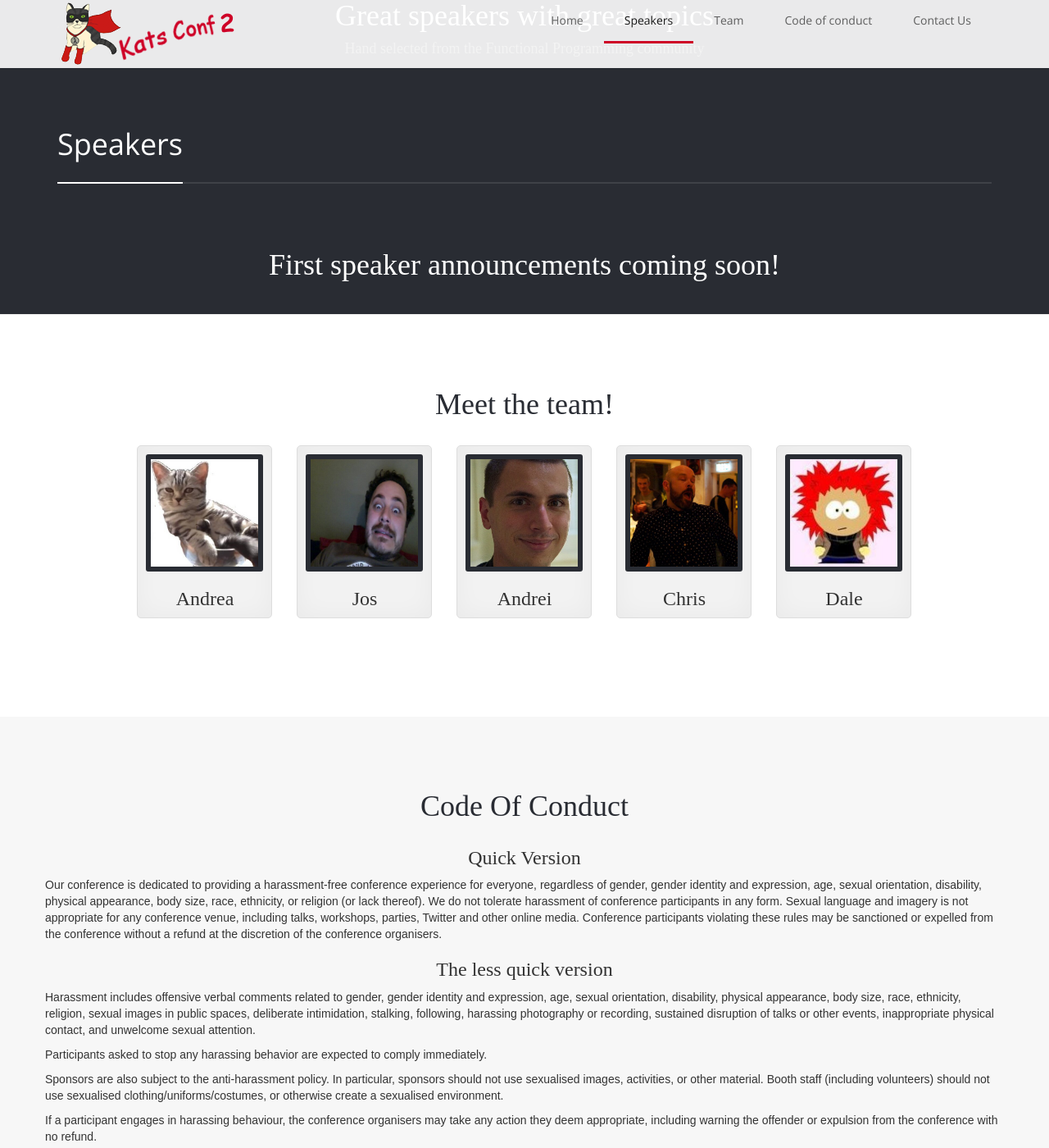
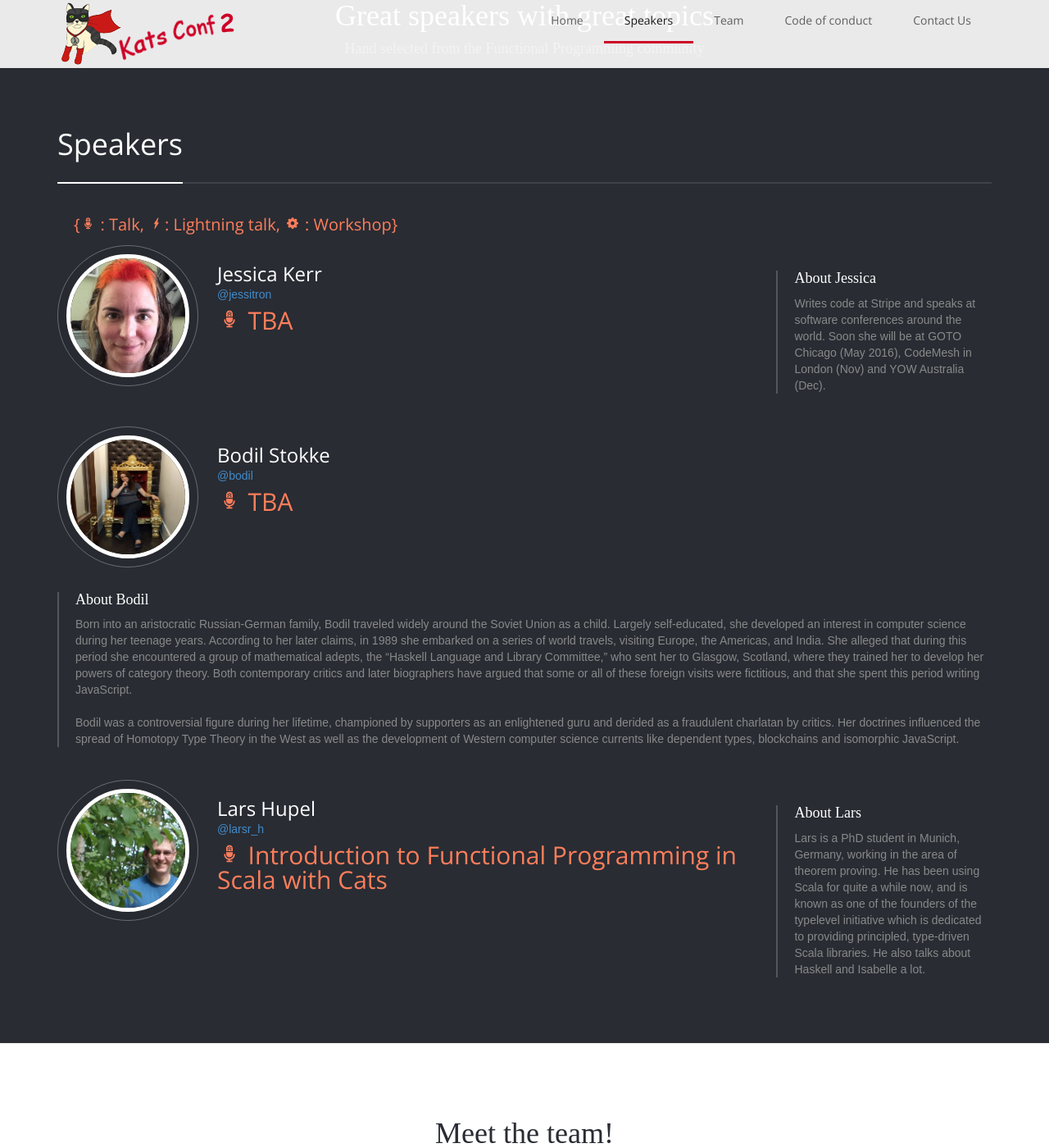
Before and after one commit to aidanf/functional-kats-conf, a Jekyll site: the page index.html, which Jekyll copies as it is, in a window 1280 px wide and 1400 px high, scrolled down 1173 px. Shown: the whole window at 82% size. Built offline with Jekyll 4.4.1, drawn with Linux system fonts in a browser that asks for light colours; nearby versions of some CDN libraries; some web fonts are replaced; library files that are not in the unit come from our copies; Markdown is read by kramdown in place of the engine named in the settings.

Commit message:
First few speakers

```diff
--- a/index.html
+++ b/index.html
@@ -221,11 +221,101 @@
 
                 <div class="tab-pane fade active in" id="tab-1">
 
-                  <!-- <p class="talk-legend">{<span class="icon-normal-microphone-stand">&nbsp;</span>: Talk, <span class="icon-normal-flash-power"></span>: Lightning talk, <span class=" icon-normal-cog-wheel">&nbsp;</span>: Workshop}</p>
-                     -->
-                    <h2>First speaker announcements coming soon!</h2>
+                  <p class="talk-legend">{<span class="icon-normal-microphone-stand">&nbsp;</span>: Talk, <span class="icon-normal-flash-power"></span>: Lightning talk, <span class=" icon-normal-cog-wheel">&nbsp;</span>: Workshop}</p>
 
+                    <div class="row speaker">
+                        <div class="col-sm-2">
+                            <div class="outer-border item">
+                                <div class="middle-border">
+                                    <img src="assets/pictures/jessica-kerr.jpg" class="img-circle inner-border">
+                                </div>
+                            </div>
+                        </div><!-- /.col-md-2 -->
 
+                        <div class="col-sm-7">
+                            <p class="name">Jessica Kerr</p>
+                            <p class="company"><a href="https://twitter.com/jessitron" target="_blank">@jessitron</a></p>
+                            <p class="talk-title"><span class="icon-normal-microphone-stand">&nbsp;</span>TBA</p>
+                            <p class="time"><!-- <span class="time-start">09:00</span> - 09:45 --></p>
+                        </div><!-- /.col-md-7 -->
+
+                        <hr>
+
+                        <div class="col-sm-3">
+                            <div class="about">
+                                <h4>About Jessica</h4>
+
+                                <p>
+                                  Writes code at Stripe and speaks at software conferences around the world. Soon she will be at GOTO Chicago (May 2016), CodeMesh in London (Nov) and YOW Australia (Dec).
+                                </p>
+                            </div><!-- /.about -->
+                        </div><!-- /.col-md-3 -->
+                    </div><!-- /.speaker -->
+
+                    <div class="row speaker">
+                        <div class="col-sm-2">
+                            <div class="outer-border item">
+                                <div class="middle-border">
+                                    <img src="assets/pictures/bodil-stokke.jpg" class="img-circle inner-border">
+                                </div>
+                            </div>
+                        </div><!-- /.col-md-2 -->
+
+                        <div class="col-sm-10">
+                            <p class="name">Bodil Stokke</p>
+                            <p class="company"><a href="https://twitter.com/bodil" target="_blank">@bodil</a></p>
+                            <p class="talk-title"><span class="icon-normal-microphone-stand">&nbsp;</span>TBA</p>
+                            <p class="time"><!-- <span class="time-start">09:00</span> - 09:45 --></p>
+                        </div><!-- /.col-md-7 -->
+
+                        <hr>
+
+                        <div class="col-sm-12">
+                            <div class="about">
+                                <h4>About Bodil</h4>
+
+                                <p>
+                                  Born into an aristocratic Russian-German family, Bodil traveled widely around the Soviet Union as a child. Largely self-educated, she developed an interest in computer science during her teenage years. According to her later claims, in 1989 she embarked on a series of world travels, visiting Europe, the Americas, and India. She alleged that during this period she encountered a group of mathematical adepts, the “Haskell Language and Library Committee,” who sent her to Glasgow, Scotland, where they trained her to develop her powers of category theory. Both contemporary critics and later biographers have argued that some or all of these foreign visits were fictitious, and that she spent this period writing JavaScript.
+                                </p>
+
+                                <br/>
+
+                                <p>
+                                  Bodil was a controversial figure during her lifetime, championed by supporters as an enlightened guru and derided as a fraudulent charlatan by critics. Her doctrines influenced the spread of Homotopy Type Theory in the West as well as the development of Western computer science currents like dependent types, blockchains and isomorphic JavaScript.
+                                </p>
+                            </div><!-- /.about -->
+                        </div><!-- /.col-md-3 -->
+                    </div><!-- /.speaker -->
+
+                    <div class="row speaker">
+                        <div class="col-sm-2">
+                            <div class="outer-border item">
+                                <div class="middle-border">
+                                    <img src="assets/pictures/lars-hupel.jpg" class="img-circle inner-border">
+                                </div>
+                            </div>
+                        </div><!-- /.col-md-2 -->
+
+                        <div class="col-sm-7">
+                            <p class="name">Lars Hupel</p>
+                            <p class="company"><a href="https://twitter.com/larsr_h" target="_blank">@larsr_h</a></p>
+                            <p class="talk-title"><span class="icon-normal-microphone-stand">&nbsp;</span>Introduction to Functional Programming in Scala with Cats</p>
+                            <p class="time"><!-- <span class="time-start">09:00</span> - 09:45 --></p>
+                        </div><!-- /.col-md-7 -->
+
+                        <hr>
+
+                        <div class="col-sm-3">
+                            <div class="about">
+                                <h4>About Lars</h4>
+
+                                <p>
+
+                                  Lars is a PhD student in Munich, Germany, working in the area of theorem proving. He has been using Scala for quite a while now, and is known as one of the founders of the typelevel initiative which is dedicated to providing principled, type-driven Scala libraries. He also talks about Haskell and Isabelle a lot.
+                                </p>
+                            </div><!-- /.about -->
+                        </div><!-- /.col-md-3 -->
+                    </div><!-- /.speaker -->
                 </div><!-- /.tab-1 -->
 
                 <div class="tab-pane fade" id="tab-2">
```
Also changed, not shown: assets/pictures/bodil-stokke.jpg (added), assets/pictures/jessica-kerr.jpg (added), assets/pictures/lars-hupel.jpg (added).
